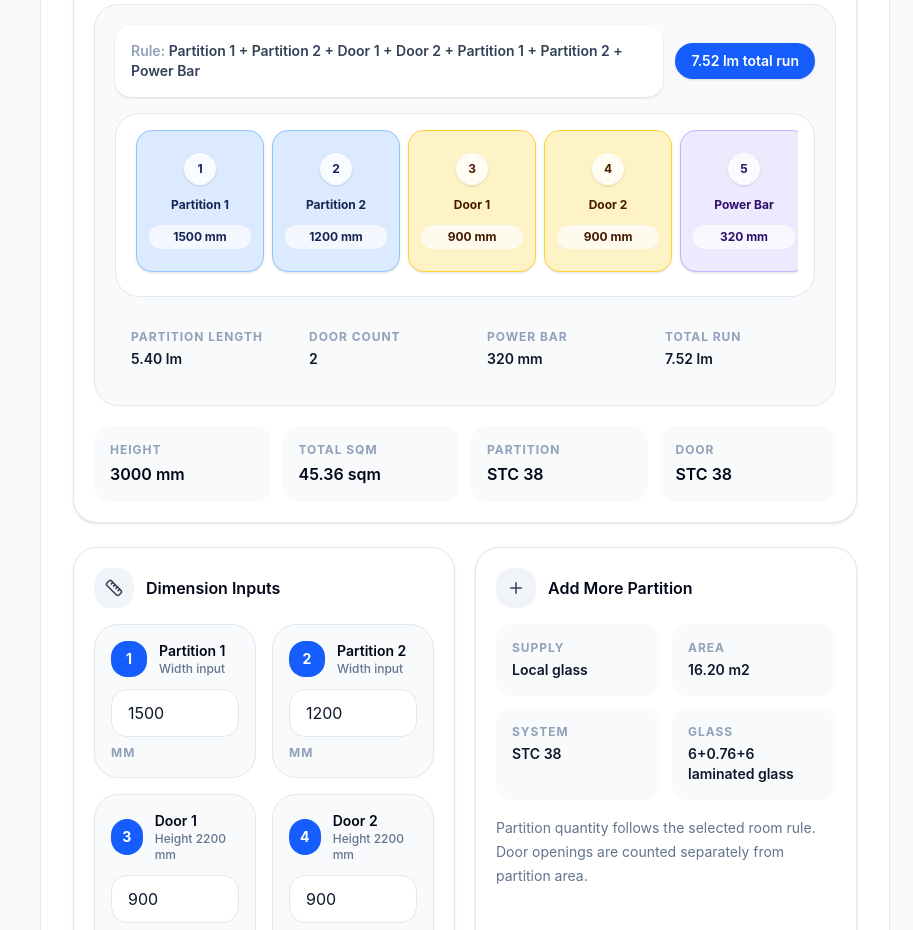
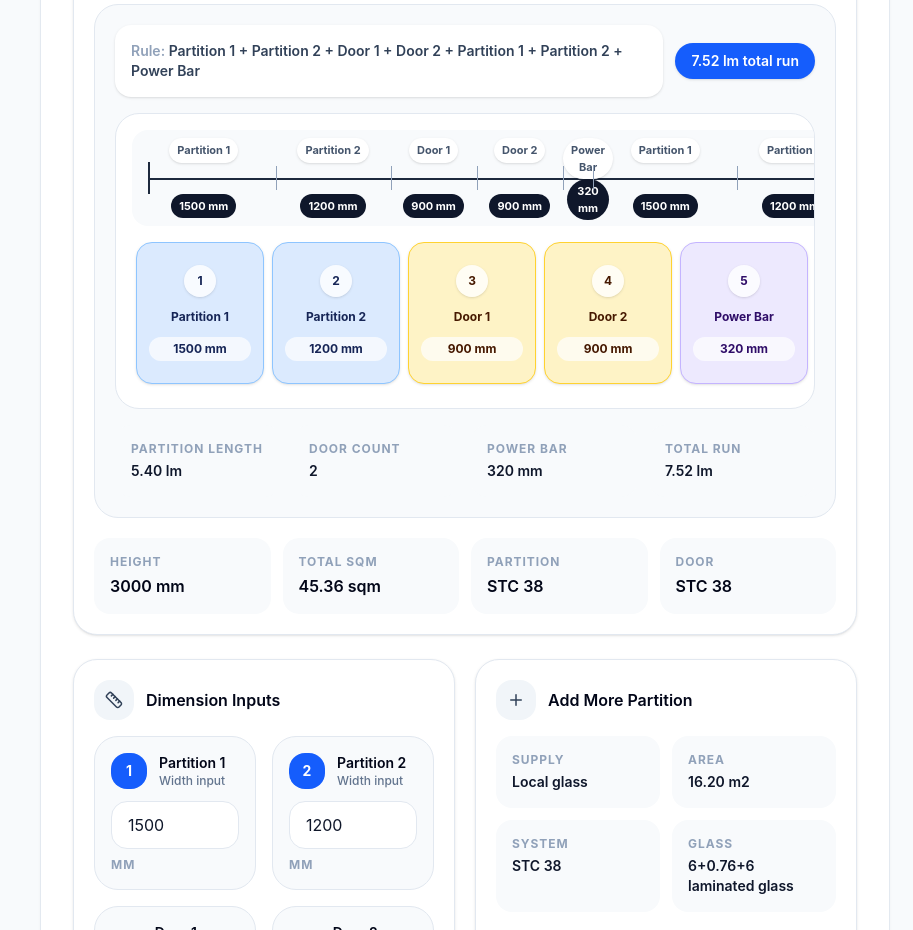
Before and after one commit to PhucNgo71/https-github.com-PhucNgo71-glass-partition-ai-configurator, a React (Vite) app: page / in a window 1280 px wide. Shown: the part 2100-3030 px from the top of the page, without its empty margins (367-1280 px from the left). Built offline with nearby package versions, Linux system fonts and the light colour scheme.

Commit message:
Add 2D dimension linework

```diff
--- a/src/main.jsx
+++ b/src/main.jsx
@@ -1241,6 +1241,16 @@ function RoomConfigurationMap({ room, height, updateComponent, updateRoom, edita
   const layout = getLayout(room);
   const segments = getRoomMapSegments(room);
   const totalWidth = segments.reduce((sum, segment) => sum + segment.width, 0) || 1;
+  const dimensionSegments = segments.reduce(
+    (items, segment) => {
+      const start = items.cursor;
+      const end = start + segment.width;
+      items.rows.push({ ...segment, start, end });
+      items.cursor = end;
+      return items;
+    },
+    { cursor: 0, rows: [] },
+  ).rows;
   const activeInputKeys = getLayoutInputKeys(room);
   const mapInputs = [
     { number: '1', label: 'Partition 1', key: 'partition1Width', value: components.partition1Width },
@@ -1303,8 +1313,29 @@ function RoomConfigurationMap({ room, height, updateComponent, updateRoom, edita
         </div>
 
         <div className="relative overflow-hidden rounded-3xl border border-slate-200 bg-white p-4">
-          <div className="flex min-h-[150px] items-stretch overflow-x-auto pb-2">
-          {segments.map((segment, index) => {
+          <div className="min-w-[720px]">
+            <div className="relative h-24 rounded-2xl bg-slate-50 px-4">
+              <div className="absolute left-4 right-4 top-1/2 border-t-2 border-slate-800" />
+              <div className="absolute left-4 top-[calc(50%-16px)] h-8 border-l-2 border-slate-800" />
+              <div className="absolute right-4 top-[calc(50%-16px)] h-8 border-l-2 border-slate-800" />
+              {dimensionSegments.map((segment, index) => {
+                const left = `${(segment.start / totalWidth) * 100}%`;
+                const width = `${Math.max(7, (segment.width / totalWidth) * 100)}%`;
+                return (
+                  <div
+                    key={`${segment.id}-line`}
+                    className="absolute top-0 flex h-full flex-col items-center justify-between px-1 py-2 text-center"
+                    style={{ left, width }}
+                  >
+                    {index > 0 && <span className="absolute left-0 top-[calc(50%-12px)] h-6 border-l border-slate-400" />}
+                    <span className="rounded-full bg-white px-2 py-1 text-[11px] font-bold text-slate-600 shadow-sm">{segment.label}</span>
+                    <span className="rounded-full bg-slate-900 px-2 py-1 text-[11px] font-bold text-white">{segment.width} mm</span>
+                  </div>
+                );
+              })}
+            </div>
+            <div className="mt-4 flex min-h-[150px] items-stretch overflow-x-auto pb-2">
+            {segments.map((segment, index) => {
             const flexBasis = `${Math.max(8, (segment.width / totalWidth) * 100)}%`;
             const toneClass =
               segment.tone === 'door'
@@ -1329,6 +1360,7 @@ function RoomConfigurationMap({ room, height, updateComponent, updateRoom, edita
               </div>
             );
           })}
+            </div>
           </div>
         </div>
 
```
